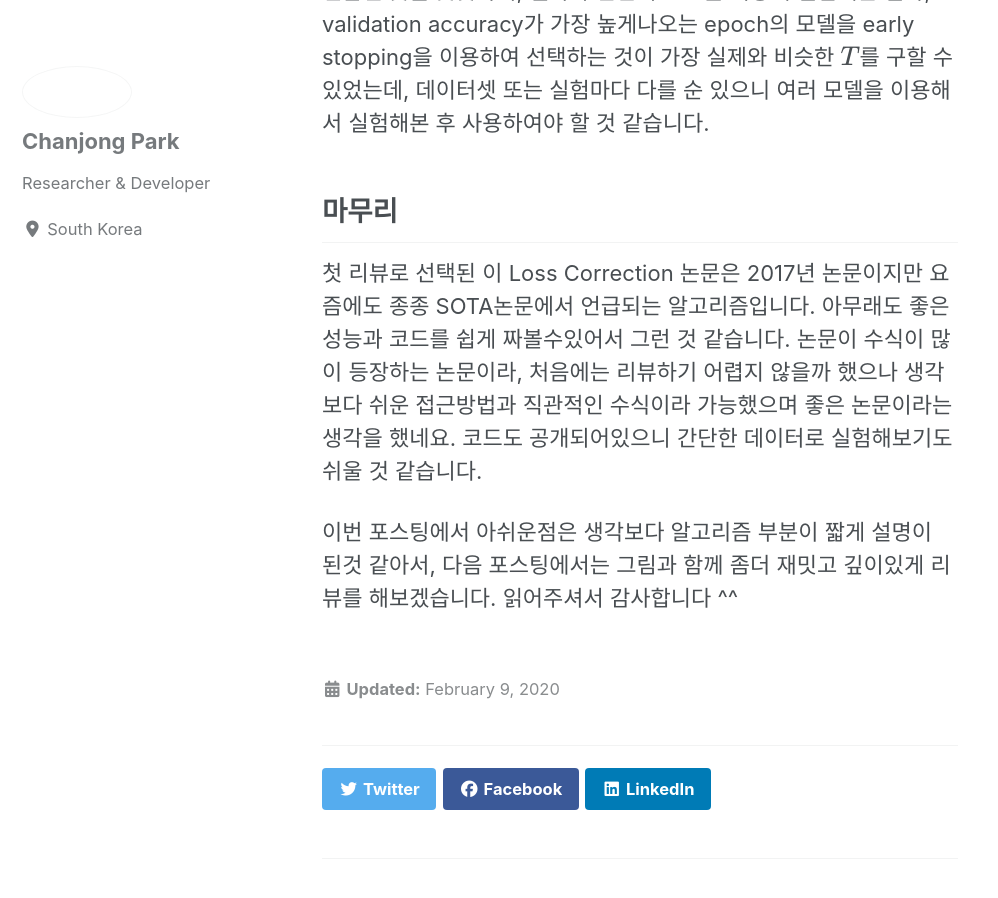
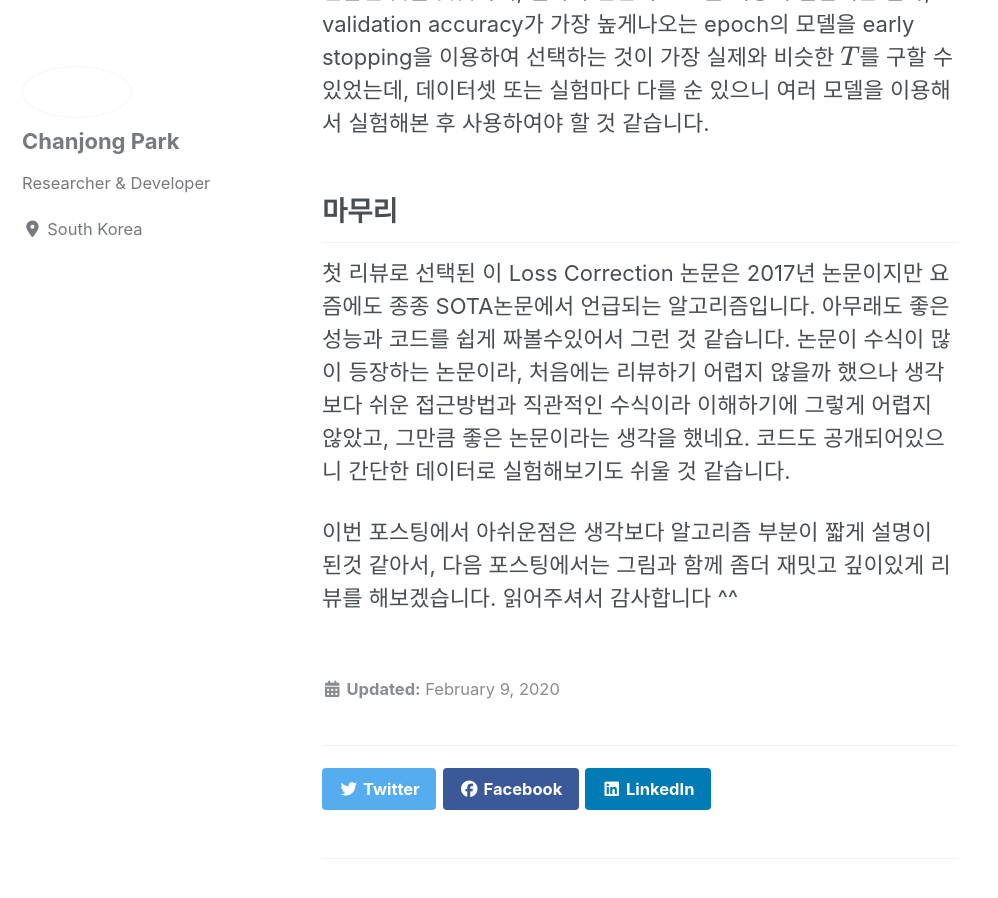
Before and after one commit to pcj8670/winnerus.github.io, a Jekyll site: the page built from _posts/2020-02-09-Making-Deep-Neural-Networks-Robust-to-Label-Noise-a-Loss-Correction-Approach.md, in a window 1280 px wide and 900 px high, scrolled down 2762 px. Shown: the whole window, without its empty margins (0-998 px from the left). Built offline with Jekyll 4.4.1, drawn with Linux system fonts in a browser that asks for light colours; cached includes are drawn as plain includes; nearby versions of some CDN libraries; formulas are drawn with MathJax 3.

Commit message:
Update 2020-02-09-Making-Deep-Neural-Networks-Robust-to-Label-Noise-a-Loss-Correction-Approach.md

```diff
--- a/_posts/2020-02-09-Making-Deep-Neural-Networks-Robust-to-Label-Noise-a-Loss-Correction-Approach.md
+++ b/_posts/2020-02-09-Making-Deep-Neural-Networks-Robust-to-Label-Noise-a-Loss-Correction-Approach.md
@@ -54,7 +54,7 @@ Forward Correction Loss는 모델이 Prediction한 예측값에 곧바로 Transi
 ## 마무리
 첫 리뷰로 선택된 이 Loss Correction 논문은 2017년 논문이지만 요즘에도 종종 SOTA논문에서 언급되는 알고리즘입니다.
 아무래도 좋은 성능과 코드를 쉽게 짜볼수있어서 그런 것 같습니다.
-논문이 수식이 많이 등장하는 논문이라, 처음에는 리뷰하기 어렵지 않을까 했으나 생각보다 쉬운 접근방법과 직관적인 수식이라 가능했으며 좋은 논문이라는 생각을 했네요. 코드도 공개되어있으니 간단한 데이터로 실험해보기도 쉬울 것 같습니다.
+논문이 수식이 많이 등장하는 논문이라, 처음에는 리뷰하기 어렵지 않을까 했으나 생각보다 쉬운 접근방법과 직관적인 수식이라 이해하기에 그렇게 어렵지 않았고, 그만큼 좋은 논문이라는 생각을 했네요. 코드도 공개되어있으니 간단한 데이터로 실험해보기도 쉬울 것 같습니다.
 
 이번 포스팅에서 아쉬운점은 생각보다 알고리즘 부분이 짧게 설명이 된것 같아서, 다음 포스팅에서는 그림과 함께 좀더 재밋고 깊이있게 리뷰를 해보겠습니다.
 읽어주셔서 감사합니다 ^^
```
